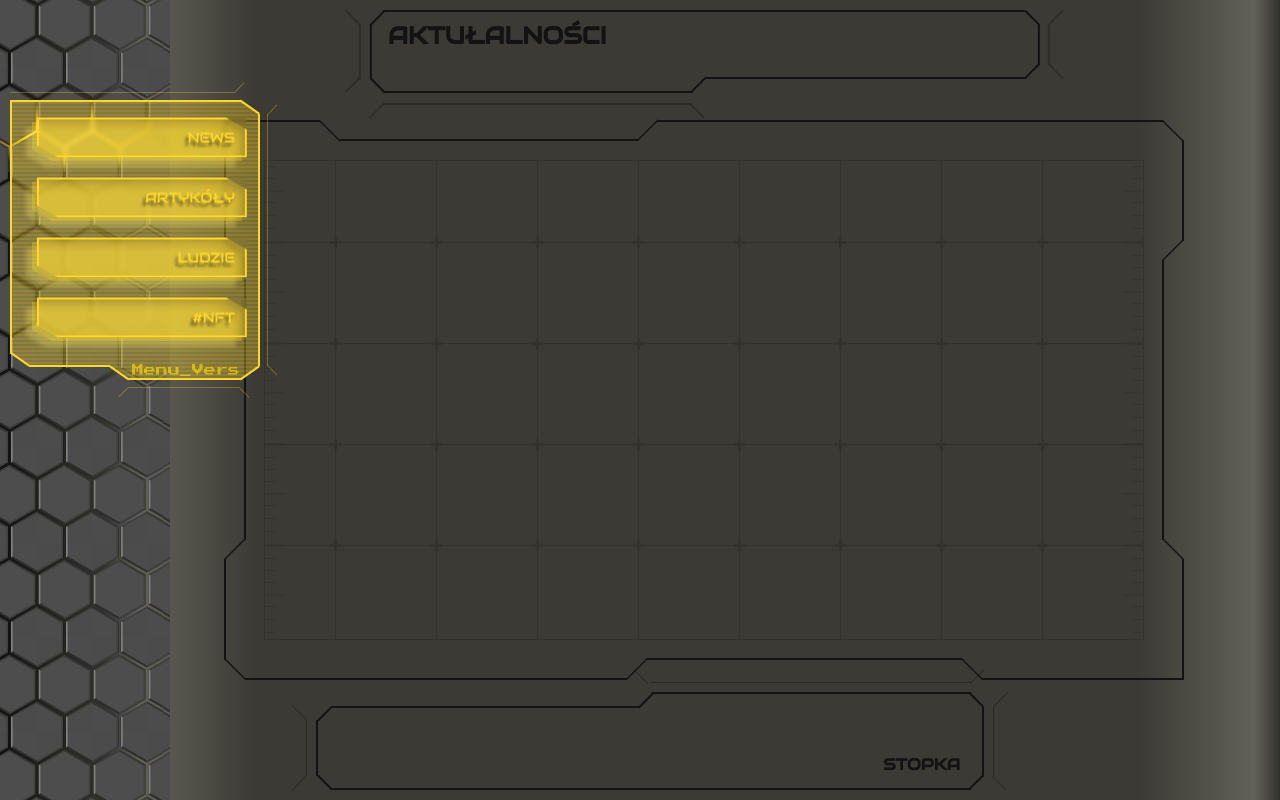
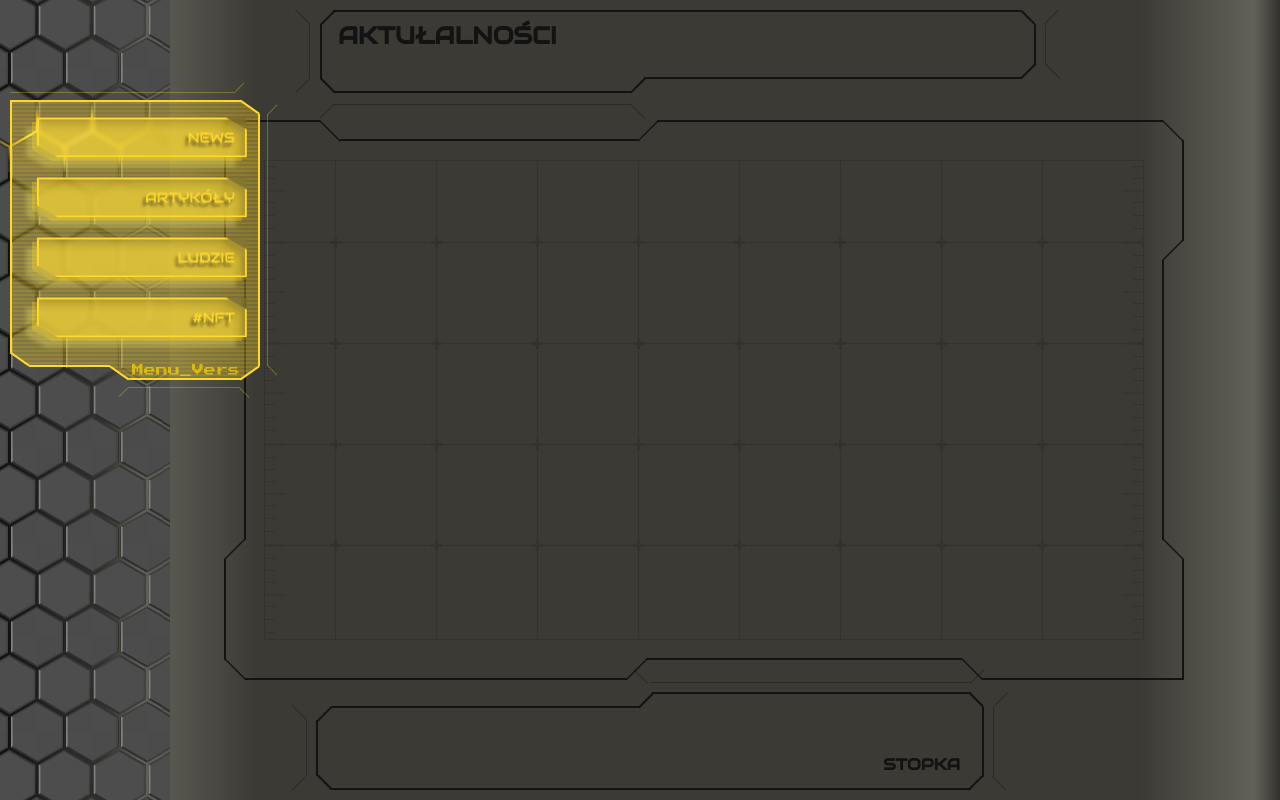
Before and after one commit to JanSzalanski/react_me_v2, a React (Create React App) app: page /news in a window 1280 px wide. Built offline with nearby package versions, Linux system fonts and the light colour scheme; a web font is replaced by a local one.

Commit message:
added sync with background decors

```diff
--- a/src/components/atoms/Background/Background.module.css
+++ b/src/components/atoms/Background/Background.module.css
@@ -107,7 +107,7 @@
 .line6 {
   position: absolute;
   left: calc(41% + 20px);
-  top: 19px;
+  top: 20px;
   width: 20px;
   border-top: 2px solid var(--black);
   -webkit-transform-origin: center left;
--- a/src/components/atoms/Background/Background.module.scss
+++ b/src/components/atoms/Background/Background.module.scss
@@ -99,7 +99,7 @@
 .line6 {
   position: absolute;
   left: calc(41% + 20px);
-  top: 19px;
+  top: 20px;
   width: 20px;
   border-top: 2px solid var(--black);
   transform-origin: center left;
--- a/src/components/molecules/HeaderB/HeaderB.module.css
+++ b/src/components/molecules/HeaderB/HeaderB.module.css
@@ -13,17 +13,9 @@
 .innerWrapper {
   position: absolute;
   top: 0;
-  left: 50%;
-  -webkit-transform: translate(-50%, 0%);
-          transform: translate(-50%, 0%);
-  width: calc(66.9% + 80px);
+  left: calc(10% - 27px);
+  width: 80%;
   height: 100%;
-}
-
-.zdupy {
-  position: absolute;
-  color: aqua;
-  left: 10%;
 }
 
 .line1 {
@@ -53,12 +45,11 @@
   top: 14px;
   right: -3px;
   width: 20px;
-  border-top: 2px solid var(--black);
+  border-top: 1px solid var(--blackA);
   -webkit-transform: rotate(-45deg);
           transform: rotate(-45deg);
   -webkit-transform-origin: top left;
           transform-origin: top left;
-  opacity: 0.3;
 }
 
 .line3 {
@@ -76,10 +67,9 @@
   top: 15px;
   right: 15px;
   height: 40px;
-  border-right: 2px solid var(--black);
+  border-right: 1px solid var(--blackA);
   -webkit-transform-origin: top right;
           transform-origin: top right;
-  opacity: 0.3;
 }
 
 .line4 {
@@ -99,26 +89,25 @@
   top: 68px;
   right: 1px;
   width: 20px;
-  border-top: 2px solid var(--black);
+  border-top: 1px solid var(--blackA);
   -webkit-transform: rotate(45deg);
           transform: rotate(45deg);
   -webkit-transform-origin: top right;
           transform-origin: top right;
-  opacity: 0.3;
 }
 
 .line5 {
   position: absolute;
   top: 67px;
-  right: 39px;
-  width: calc(50% - 40px);
+  left: calc(53px + 31% * 1.25);
+  width: calc(100% - 92px - 31% * 1.25);
   border-bottom: 2px solid var(--black);
 }
 
 .line6 {
   position: absolute;
   top: 67px;
-  left: calc(50% - 19px);
+  left: calc(34px + 31% * 1.25);
   width: 20px;
   border-bottom: 2px solid var(--black);
   -webkit-transform-origin: top right;
@@ -130,21 +119,20 @@
 .line6A {
   position: absolute;
   bottom: -2px;
-  left: calc(50% - 19px);
+  left: calc(34px + 31% * 1.25);
   width: 20px;
-  border-bottom: 2px solid var(--black);
+  border-bottom: 1px solid var(--blackA);
   -webkit-transform-origin: top right;
           transform-origin: top right;
   -webkit-transform: rotate(45deg);
           transform: rotate(45deg);
-  opacity: 0.3;
 }
 
 .line7 {
   position: absolute;
   top: 81px;
   left: 41px;
-  width: calc(50% - 52px);
+  width: calc(31% * 1.25);
   -webkit-transform-origin: top right;
           transform-origin: top right;
   border-bottom: 2px solid var(--black);
@@ -154,11 +142,10 @@
   position: absolute;
   bottom: 12px;
   left: 40px;
-  width: calc(50% - 53px);
+  width: calc(31% * 1.25);
   -webkit-transform-origin: top right;
           transform-origin: top right;
-  border-bottom: 2px solid var(--black);
-  opacity: 0.3;
+  border-bottom: 1px solid var(--blackA);
 }
 
 .line8 {
@@ -178,12 +165,11 @@
   bottom: -2px;
   left: 27px;
   width: 20px;
-  border-bottom: 2px solid var(--black);
+  border-bottom: 1px solid var(--blackA);
   -webkit-transform: rotate(-45deg);
           transform: rotate(-45deg);
   -webkit-transform-origin: bottom left;
           transform-origin: bottom left;
-  opacity: 0.3;
 }
 
 .line8B {
@@ -191,12 +177,11 @@
   bottom: 24px;
   left: 3px;
   width: 20px;
-  border-bottom: 2px solid var(--black);
+  border-bottom: 1px solid var(--blackA);
   -webkit-transform: rotate(-45deg);
           transform: rotate(-45deg);
   -webkit-transform-origin: bottom left;
           transform-origin: bottom left;
-  opacity: 0.3;
 }
 
 .line9 {
@@ -212,8 +197,7 @@
   top: 14px;
   left: 16px;
   height: 55px;
-  border-left: 2px solid var(--black);
-  opacity: 0.3;
+  border-left: 1px solid var(--blackA);
 }
 
 .line10 {
@@ -233,11 +217,10 @@
   top: -1px;
   left: 2px;
   width: 20px;
-  border-bottom: 2px solid var(--black);
+  border-bottom: 1px solid var(--blackA);
   -webkit-transform: rotate(45deg);
           transform: rotate(45deg);
   -webkit-transform-origin: bottom left;
           transform-origin: bottom left;
-  opacity: 0.3;
 }
 /*# sourceMappingURL=HeaderB.module.css.map */
--- a/src/components/molecules/HeaderB/HeaderB.module.scss
+++ b/src/components/molecules/HeaderB/HeaderB.module.scss
@@ -8,24 +8,18 @@
   height: 107px;
   transform: translate(-50%, 0%);
   // border: 1px solid var(--white);
-  // opacity: 0.3;
+  //
   //   overflow: hidden;
 }
 
 .innerWrapper {
   position: absolute;
   top: 0;
-  left: 50%;
-  transform: translate(-50%, 0%);
-  width: calc(66.9% + 80px);
+  left: calc(10% - 27px);
+  // transform: translate(-50%, 0%);
+  width: 80%;
   height: 100%;
   // border: 1px solid white;
-}
-
-.zdupy {
-  position: absolute;
-  color: aqua;
-  left: 10%;
 }
 
 .line1 {
@@ -52,10 +46,9 @@
   top: 14px;
   right: -3px;
   width: 20px;
-  border-top: 2px solid var(--black);
+  border-top: 1px solid var(--blackA);
   transform: rotate(-45deg);
   transform-origin: top left;
-  opacity: 0.3;
 }
 
 .line3 {
@@ -72,9 +65,8 @@
   top: 15px;
   right: 15px;
   height: 40px;
-  border-right: 2px solid var(--black);
+  border-right: 1px solid var(--blackA);
   transform-origin: top right;
-  opacity: 0.3;
 }
 
 .line4 {
@@ -92,24 +84,23 @@
   top: 68px;
   right: 1px;
   width: 20px;
-  border-top: 2px solid var(--black);
+  border-top: 1px solid var(--blackA);
   transform: rotate(45deg);
   transform-origin: top right;
-  opacity: 0.3;
 }
 
 .line5 {
   position: absolute;
   top: 67px;
-  right: 39px;
-  width: calc(50% - 40px);
+  left: calc(53px + 31% * 1.25);
+  width: calc(100% - 92px - 31% * 1.25);
   border-bottom: 2px solid var(--black);
 }
 
 .line6 {
   position: absolute;
   top: 67px;
-  left: calc(50% - 19px);
+  left: calc(34px + 31% * 1.25);
   width: 20px;
   border-bottom: 2px solid var(--black);
   transform-origin: top right;
@@ -119,19 +110,18 @@
 .line6A {
   position: absolute;
   bottom: -2px;
-  left: calc(50% - 19px);
+  left: calc(34px + 31% * 1.25);
   width: 20px;
-  border-bottom: 2px solid var(--black);
+  border-bottom: 1px solid var(--blackA);
   transform-origin: top right;
   transform: rotate(45deg);
-  opacity: 0.3;
 }
 
 .line7 {
   position: absolute;
   top: 81px;
   left: 41px;
-  width: calc(50% - 52px);
+  width: calc(31% * 1.25);
   transform-origin: top right;
   border-bottom: 2px solid var(--black);
 }
@@ -140,10 +130,9 @@
   position: absolute;
   bottom: 12px;
   left: 40px;
-  width: calc(50% - 53px);
+  width: calc(31% * 1.25);
   transform-origin: top right;
-  border-bottom: 2px solid var(--black);
-  opacity: 0.3;
+  border-bottom: 1px solid var(--blackA);
 }
 
 .line8 {
@@ -161,10 +150,9 @@
   bottom: -2px;
   left: 27px;
   width: 20px;
-  border-bottom: 2px solid var(--black);
+  border-bottom: 1px solid var(--blackA);
   transform: rotate(-45deg);
   transform-origin: bottom left;
-  opacity: 0.3;
 }
 
 .line8B {
@@ -172,10 +160,9 @@
   bottom: 24px;
   left: 3px;
   width: 20px;
-  border-bottom: 2px solid var(--black);
+  border-bottom: 1px solid var(--blackA);
   transform: rotate(-45deg);
   transform-origin: bottom left;
-  opacity: 0.3;
 }
 
 .line9 {
@@ -191,8 +178,7 @@
   top: 14px;
   left: 16px;
   height: 55px;
-  border-left: 2px solid var(--black);
-  opacity: 0.3;
+  border-left: 1px solid var(--blackA);
 }
 
 .line10 {
@@ -210,8 +196,7 @@
   top: -1px;
   left: 2px;
   width: 20px;
-  border-bottom: 2px solid var(--black);
+  border-bottom: 1px solid var(--blackA);
   transform: rotate(45deg);
   transform-origin: bottom left;
-  opacity: 0.3;
 }
```
Also changed, not shown: 1 other file (tests, documents, lock files or other folders).
